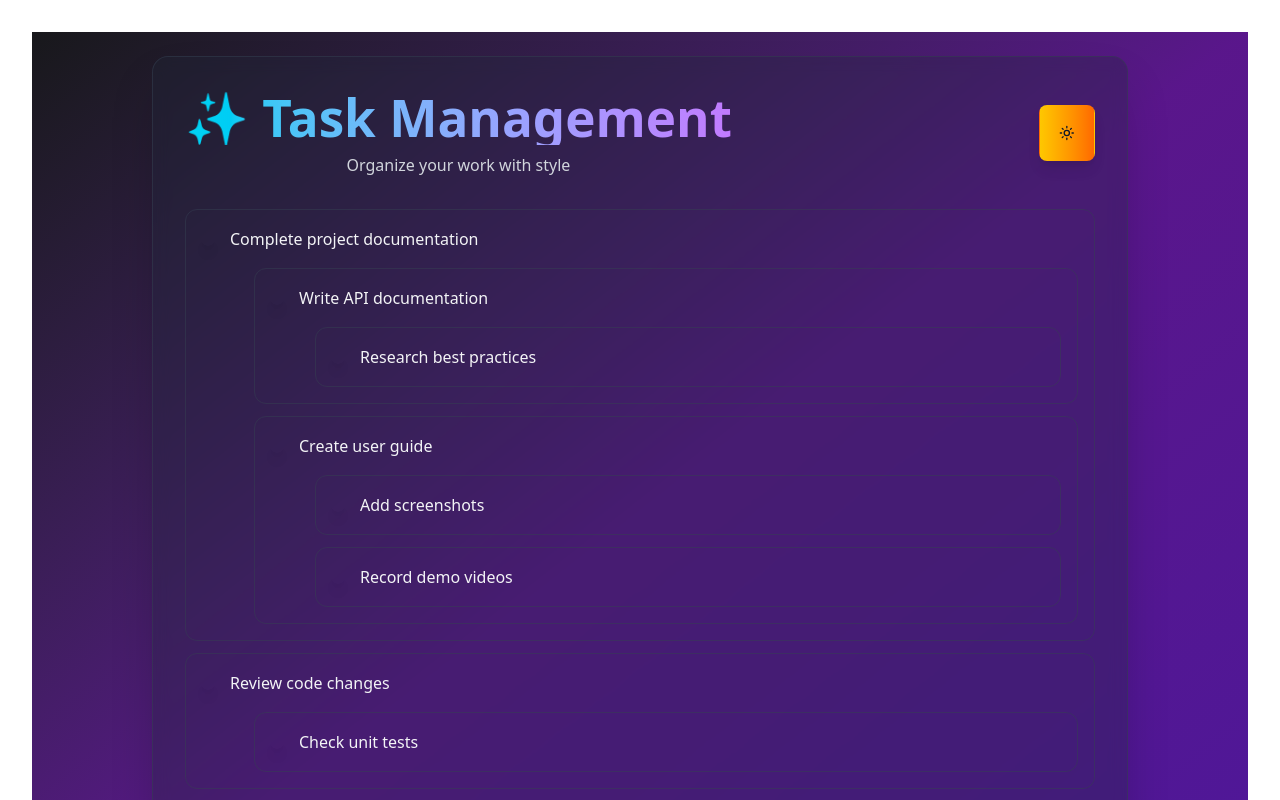
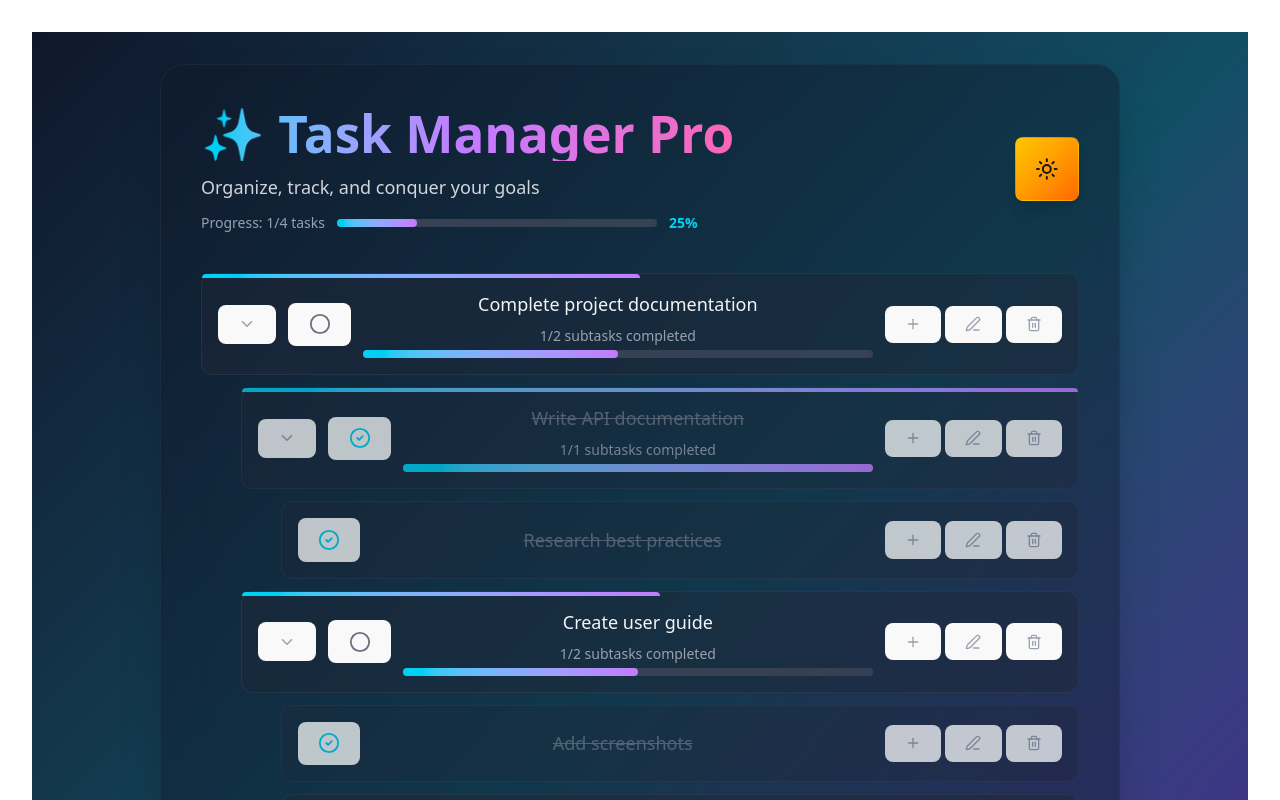
Before and after one commit to Sushant041/quizizz_task, a React (Vite) app: page / in a window 1280 px wide. Shown: the top 800 px of the page. Built offline with nearby package versions, Linux system fonts and the light colour scheme.

Commit message:
changed design

```diff
--- a/src/App.tsx
+++ b/src/App.tsx
@@ -3,34 +3,52 @@ import ListComponent from './components/ListComponent';
 import { Sun, Moon } from 'lucide-react';
 
 interface Task {
+  id: string;
   title: string;
+  completed: boolean;
   subtasks: Task[];
+  isExpanded?: boolean;
 }
 
-const App = () => {
+const App: React.FC = () => {
   const [isDark, setIsDark] = useState(true);
   const [tasks, setTasks] = useState<Task[]>([
     {
-      title: " Complete project documentation",
+      id: '1',
+      title: 'Complete project documentation',
+      completed: false,
+      isExpanded: true,
       subtasks: [
         {
-          title: " Write API documentation",
+          id: '1-1',
+          title: 'Write API documentation',
+          completed: true,
+          isExpanded: true,
           subtasks: [
             {
-              title: " Research best practices",
+              id: '1-1-1',
+              title: 'Research best practices',
+              completed: true,
               subtasks: []
             }
           ]
         },
         {
-          title: " Create user guide",
+          id: '1-2',
+          title: 'Create user guide',
+          completed: false,
+          isExpanded: true,
           subtasks: [
             {
-              title: "Add screenshots",
+              id: '1-2-1',
+              title: 'Add screenshots',
+              completed: true,
               subtasks: []
             },
             {
-              title: " Record demo videos",
+              id: '1-2-2',
+              title: 'Record demo videos',
+              completed: false,
               subtasks: []
             }
           ]
@@ -38,68 +56,113 @@ const App = () => {
       ]
     },
     {
-      title: " Review code changes",
+      id: '2',
+      title: 'Review code changes',
+      completed: false,
+      isExpanded: false,
       subtasks: [
         {
-          title: "Check unit tests",
+          id: '2-1',
+          title: 'Check unit tests',
+          completed: false,
           subtasks: []
         }
       ]
     },
     {
-      title: "Plan next sprint",
+      id: '3',
+      title: 'Plan next sprint',
+      completed: true,
       subtasks: []
     },
     {
-      title: " Design system updates",
+      id: '4',
+      title: 'Design system updates',
+      completed: false,
       subtasks: []
     }
   ]);
 
-  const toggleTheme = () => {
+  const toggleTheme = (): void => {
     setIsDark(!isDark);
   };
 
+  const completedTasks: number = tasks.filter(task => task.completed).length;
+  const totalTasks: number = tasks.length;
+  const overallProgress: number = totalTasks > 0 ? (completedTasks / totalTasks) * 100 : 0;
+
   return (
-    <div className={`min-h-screen transition-all duration-500 w-full ${
+    <div className={`min-h-screen transition-all duration-700 w-full ${
       isDark
-        ? 'bg-gradient-to-br from-zinc-900 via-purple-900 to-violet-900'
+        ? 'bg-gradient-to-br from-slate-900 via-cyan-900 to-violet-900'
         : 'bg-gradient-to-br from-blue-50 via-indigo-50 to-purple-50'
     }`}>
-      <div className="max-w-5xl mx-auto p-6">
-        <div className={`rounded-2xl shadow-2xl backdrop-blur-sm border transition-all duration-500 ${
+      {/* Background decorative elements */}
+      <div className="fixed inset-0 overflow-hidden pointer-events-none">
+        <div className={`absolute -top-1/2 -right-1/2 w-96 h-96 rounded-full blur-3xl opacity-20 ${
+          isDark ? 'bg-cyan-400' : 'bg-blue-400'
+        }`} />
+        <div className={`absolute -bottom-1/2 -left-1/2 w-96 h-96 rounded-full blur-3xl opacity-20 ${
+          isDark ? 'bg-purple-400' : 'bg-purple-400'
+        }`} />
+      </div>
+
+      <div className="relative max-w-5xl mx-auto px-4 sm:px-6 lg:px-8 py-8">
+        <div className={`rounded-3xl shadow-2xl backdrop-blur-xl border transition-all duration-700 ${
           isDark
-            ? 'bg-gray-800/30 border-gray-700/50'
-            : 'bg-white/70 border-white/50'
+            ? 'bg-gray-900/40 border-gray-700/30'
+            : 'bg-white/60 border-white/40'
         }`}>
-          <div className="p-8">
-            <div className="flex items-center justify-between mb-8">
-              <div>
-                <h1 className={`text-3xl font-bold bg-gradient-to-r ${
+          <div className="p-6 sm:p-10">
+            {/* Header */}
+            <div className="flex flex-col sm:flex-row sm:items-center sm:justify-between gap-6 mb-10">
+              <div className="text-center sm:text-left space-y-3">
+                <h1 className={`text-3xl sm:text-4xl font-bold bg-gradient-to-r ${
                   isDark
-                    ? 'from-cyan-400 to-purple-400 text-transparent bg-clip-text'
-                    : 'from-blue-600 to-purple-600 text-transparent bg-clip-text'
+                    ? 'from-cyan-400 via-purple-400 to-pink-400 text-transparent bg-clip-text'
+                    : 'from-blue-600 via-purple-600 to-indigo-600 text-transparent bg-clip-text'
                 }`}>
-                  ✨ Task Management
+                  ✨ Task Manager Pro
                 </h1>
-                <p className={`mt-2 ${isDark ? 'text-gray-300' : 'text-gray-600'}`}>
-                  Organize your work with style
+                <p className={`text-base sm:text-lg ${isDark ? 'text-gray-300' : 'text-gray-600'}`}>
+                  Organize, track, and conquer your goals
                 </p>
+
+                {/* Overall progress */}
+                <div className="flex items-center gap-3">
+                  <span className={`text-sm font-medium ${isDark ? 'text-gray-400' : 'text-gray-500'}`}>
+                    Progress: {completedTasks}/{totalTasks} tasks
+                  </span>
+                  <div className={`flex-1 max-w-xs h-2 rounded-full ${isDark ? 'bg-gray-700' : 'bg-gray-200'}`}>
+                    <div
+                      className={`h-full rounded-full transition-all duration-1000 ${
+                        isDark ? 'bg-gradient-to-r from-cyan-400 to-purple-400' : 'bg-gradient-to-r from-blue-500 to-purple-500'
+                      }`}
+                      style={{ width: `${overallProgress}%` }}
+                    />
+                  </div>
+                  <span className={`text-sm font-bold ${
+                    isDark ? 'text-cyan-400' : 'text-blue-600'
+                  }`}>
+                    {Math.round(overallProgress)}%
+                  </span>
+                </div>
               </div>
 
               <button
                 onClick={toggleTheme}
-                className={`flex items-center justify-center w-14 h-14 rounded-full transition-all duration-300 shadow-lg hover:shadow-xl transform hover:scale-110 ${
+                className={`flex items-center justify-center w-16 h-16 rounded-2xl transition-all duration-300 shadow-lg hover:shadow-2xl transform hover:scale-110 hover:rotate-12 ${
                   isDark
-                    ? 'bg-gradient-to-r from-yellow-400 to-orange-500 text-gray-900'
-                    : 'bg-gradient-to-r from-indigo-500 to-purple-600 text-white'
+                    ? 'bg-gradient-to-br from-yellow-400 to-orange-500 text-gray-900'
+                    : 'bg-gradient-to-br from-indigo-500 to-purple-600 text-white'
                 }`}
                 title={isDark ? 'Switch to light mode' : 'Switch to dark mode'}
               >
-                {isDark ? <Sun size={24} /> : <Moon size={24} />}
+                {isDark ? <Sun size={28} /> : <Moon size={28} />}
               </button>
             </div>
 
+            {/* Tasks */}
             <ListComponent
               tasks={tasks}
               onTasksUpdate={setTasks}
--- a/src/components/ListComponent.tsx
+++ b/src/components/ListComponent.tsx
@@ -1,191 +1,277 @@
-import React, { useState } from "react";
-import { Plus} from "lucide-react";
+import { useState } from 'react';
+import { Plus, CheckCircle2, Circle, ChevronDown, ChevronRight, Trash2, Edit3 } from 'lucide-react';
 
 interface Task {
+  id: string;
   title: string;
+  completed: boolean;
   subtasks: Task[];
+  isExpanded?: boolean;
 }
 
 interface ListComponentProps {
   tasks: Task[];
-  onTasksUpdate?: (updatedTasks: Task[]) => void;
-  level?: number;
-  isDark?: boolean;
+  onTasksUpdate: (tasks: Task[]) => void;
+  isDark: boolean;
 }
 
-const ListComponent: React.FC<ListComponentProps> = ({
-  tasks,
-  onTasksUpdate,
-  level = 0,
-  isDark = false,
-}) => {
-  const [localTasks, setLocalTasks] = useState<Task[]>(tasks);
-  const [inputVisible, setInputVisible] = useState<{ [key: number]: boolean }>(
-    {}
-  );
-  const [newSubtaskTitles, setNewSubtaskTitles] = useState<{
-    [key: number]: string;
-  }>({});
+const generateId = (): string => Math.random().toString(36).substr(2, 9);
 
-  const handleAddSubtask = (index: number) => {
-    setInputVisible((prev) => ({ ...prev, [index]: true }));
+const ListComponent: React.FC<ListComponentProps> = ({ tasks, onTasksUpdate, isDark }) => {
+  const [editingId, setEditingId] = useState<string | null>(null);
+  const [editText, setEditText] = useState<string>('');
+
+  const updateTask = (taskId: string, updates: Partial<Task>, taskList: Task[] = tasks): Task[] => {
+    return taskList.map(task => {
+      if (task.id === taskId) {
+        return { ...task, ...updates };
+      }
+      if (task.subtasks.length > 0) {
+        return { ...task, subtasks: updateTask(taskId, updates, task.subtasks) };
+      }
+      return task;
+    });
   };
 
-  const handleSubtaskChange = (index: number, value: string) => {
-    setNewSubtaskTitles((prev) => ({ ...prev, [index]: value }));
+  const addSubtask = (parentId: string): void => {
+    const newTask = {
+      id: generateId(),
+      title: 'New subtask',
+      completed: false,
+      subtasks: [],
+      isExpanded: false
     };
 
-  const handleSubmitSubtask = (index: number) => {
-    const updatedTasks = [...localTasks];
-    const newSubtaskTitle = newSubtaskTitles[index];
-
-    if (newSubtaskTitle.trim() === "") return;
-
-    updatedTasks[index].subtasks.push({
-      title: newSubtaskTitle.trim(),
-      subtasks: [],
+    const addToParent = (taskList: Task[]): Task[] => {
+      return taskList.map(task => {
+        if (task.id === parentId) {
+          return {
+            ...task,
+            subtasks: [...task.subtasks, newTask],
+            isExpanded: true
+          };
+        }
+        if (task.subtasks.length > 0) {
+          return { ...task, subtasks: addToParent(task.subtasks) };
+        }
+        return task;
       });
-
-    setLocalTasks(updatedTasks);
-    setInputVisible((prev) => ({ ...prev, [index]: false }));
-    setNewSubtaskTitles((prev) => ({ ...prev, [index]: "" }));
-
-    if (onTasksUpdate) {
-      onTasksUpdate(updatedTasks);
-    }
     };
 
-  const handleCancelSubtask = (index: number) => {
-    setInputVisible((prev) => ({ ...prev, [index]: false }));
-    setNewSubtaskTitles((prev) => ({ ...prev, [index]: "" }));
+    onTasksUpdate(addToParent(tasks));
+    setEditingId(newTask.id);
+    setEditText('New subtask');
   };
 
-  const handleKeyPress = (index: number, e: React.KeyboardEvent) => {
-    if (e.key === 'Enter') {
-      handleSubmitSubtask(index);
-    } else if (e.key === 'Escape') {
-      handleCancelSubtask(index);
-    }
+  const deleteTask = (taskId: string): void => {
+    const removeFromList = (taskList: Task[]): Task[] => {
+      return taskList.filter(task => task.id !== taskId).map(task => ({
+        ...task,
+        subtasks: removeFromList(task.subtasks)
+      }));
+    };
+    onTasksUpdate(removeFromList(tasks));
   };
 
-  const getIndentClass = () => {
-    switch (level) {
-      case 0: return "pl-0";
-      case 1: return "pl-6";
-      case 2: return "pl-4";
-      default: return "pl-3";
-    }
+  const startEditing = (task: Task): void => {
+    setEditingId(task.id);
+    setEditText(task.title);
   };
 
-  const getBulletColor = () => {
-    if (isDark) {
-      const darkColors = ["text-cyan-400", "text-emerald-400", "text-violet-400", "text-orange-400", "text-pink-400"];
-      return darkColors[level % darkColors.length];
-    } else {
-      const lightColors = ["text-blue-600", "text-emerald-600", "text-violet-600", "text-orange-600", "text-pink-600"];
-      return lightColors[level % lightColors.length];
+  const saveEdit = (taskId: string): void => {
+    if (editText.trim()) {
+      onTasksUpdate(updateTask(taskId, { title: editText.trim() }));
     }
+    setEditingId(null);
+    setEditText('');
   };
 
-  const getHoverClass = () => {
-    return isDark ? "hover:bg-gray-800/50" : "hover:bg-gradient-to-r hover:from-blue-50 hover:to-purple-50";
+  interface TaskItemProps {
+    task: Task;
+    depth?: number;
+  }
+
+  const TaskItem: React.FC<TaskItemProps> = ({ task, depth = 0 }) => {
+    const hasSubtasks = task.subtasks.length > 0;
+    const completedSubtasks = task.subtasks.filter(st => st.completed).length;
+    const progressPercentage = hasSubtasks ? (completedSubtasks / task.subtasks.length) * 100 : 0;
+
+    return (
+      <div className={`group transition-all duration-300 ${depth > 0 ? 'ml-6' : ''}`}>
+        <div className={`relative rounded-xl p-4 mb-3 border transition-all duration-300 hover:shadow-lg hover:scale-[1.02] ${
+          isDark
+            ? 'bg-gray-800/50 border-gray-700/50 hover:bg-gray-800/70 hover:border-gray-600/70'
+            : 'bg-white/80 border-gray-200/50 hover:bg-white/90 hover:border-gray-300/70'
+        } ${task.completed ? 'opacity-75' : ''}`}>
+
+          {/* Progress bar for tasks with subtasks */}
+          {hasSubtasks && (
+            <div className={`absolute top-0 left-0 h-1 rounded-t-xl transition-all duration-500 ${
+              isDark ? 'bg-gradient-to-r from-cyan-400 to-purple-400' : 'bg-gradient-to-r from-blue-500 to-purple-500'
+            }`} style={{ width: `${progressPercentage}%` }} />
+          )}
+
+          <div className="flex items-center gap-3">
+            {/* Expand/Collapse button */}
+            {hasSubtasks && (
+              <button
+                onClick={() => onTasksUpdate(updateTask(task.id, { isExpanded: !task.isExpanded }))}
+                className={`p-1 rounded-lg transition-all duration-200 hover:scale-110 ${
+                  isDark ? 'hover:bg-gray-700/50 text-gray-400' : 'hover:bg-gray-100 text-gray-500'
+                }`}
+              >
+                {task.isExpanded ? <ChevronDown size={18} /> : <ChevronRight size={18} />}
+              </button>
+            )}
+
+            {/* Completion checkbox */}
+            <button
+              onClick={() => onTasksUpdate(updateTask(task.id, { completed: !task.completed }))}
+              className={`transition-all duration-200 hover:scale-110 ${
+                task.completed
+                  ? (isDark ? 'text-cyan-400' : 'text-blue-500')
+                  : (isDark ? 'text-gray-500 hover:text-cyan-400' : 'text-gray-400 hover:text-blue-500')
+              }`}
+            >
+              {task.completed ? <CheckCircle2 size={22} /> : <Circle size={22} />}
+            </button>
+
+            {/* Task title */}
+            <div className="flex-1">
+              {editingId === task.id ? (
+                <input
+                  type="text"
+                  value={editText}
+                  onChange={(e: React.ChangeEvent<HTMLInputElement>) => setEditText(e.target.value)}
+                  onBlur={() => saveEdit(task.id)}
+                  onKeyDown={(e: React.KeyboardEvent<HTMLInputElement>) => {
+                    if (e.key === 'Enter') saveEdit(task.id);
+                    if (e.key === 'Escape') {
+                      setEditingId(null);
+                      setEditText('');
+                    }
+                  }}
+                  className={`w-full px-2 py-1 rounded-lg border-2 focus:outline-none transition-colors ${
+                    isDark
+                      ? 'bg-gray-700 border-cyan-400/50 focus:border-cyan-400 text-white'
+                      : 'bg-white border-blue-400/50 focus:border-blue-500 text-gray-900'
+                  }`}
+                  autoFocus
+                />
+              ) : (
+                <span
+                  className={`text-lg font-medium transition-colors cursor-pointer hover:opacity-80 ${
+                    task.completed
+                      ? `line-through ${isDark ? 'text-gray-500' : 'text-gray-400'}`
+                      : (isDark ? 'text-gray-100' : 'text-gray-800')
+                  }`}
+                  onClick={() => startEditing(task)}
+                >
+                  {task.title}
+                </span>
+              )}
+
+              {/* Subtask progress indicator */}
+              {hasSubtasks && (
+                <div className={`mt-2 text-sm ${isDark ? 'text-gray-400' : 'text-gray-500'}`}>
+                  {completedSubtasks}/{task.subtasks.length} subtasks completed
+                  <div className={`mt-1 w-full h-2 rounded-full ${isDark ? 'bg-gray-700' : 'bg-gray-200'}`}>
+                    <div
+                      className={`h-full rounded-full transition-all duration-500 ${
+                        isDark ? 'bg-gradient-to-r from-cyan-400 to-purple-400' : 'bg-gradient-to-r from-blue-500 to-purple-500'
+                      }`}
+                      style={{ width: `${progressPercentage}%` }}
+                    />
+                  </div>
+                </div>
+              )}
+            </div>
+
+            {/* Action buttons */}
+            <div className="flex items-center gap-1 opacity-100 transition-opacity duration-200">
+              <button
+                onClick={() => addSubtask(task.id)}
+                className={`p-2 rounded-lg transition-all duration-200 hover:scale-110 ${
+                  isDark
+                    ? 'hover:bg-gray-700/50 text-gray-400 hover:text-cyan-400'
+                    : 'hover:bg-gray-100 text-gray-500 hover:text-blue-500'
+                }`}
+                title="Add subtask"
+              >
+                <Plus size={16} />
+              </button>
+
+              <button
+                onClick={() => startEditing(task)}
+                className={`p-2 rounded-lg transition-all duration-200 hover:scale-110 ${
+                  isDark
+                    ? 'hover:bg-gray-700/50 text-gray-400 hover:text-yellow-400'
+                    : 'hover:bg-gray-100 text-gray-500 hover:text-yellow-500'
+                }`}
+                title="Edit task"
+              >
+                <Edit3 size={16} />
+              </button>
+
+              <button
+                onClick={() => deleteTask(task.id)}
+                className={`p-2 rounded-lg transition-all duration-200 hover:scale-110 ${
+                  isDark
+                    ? 'hover:bg-gray-700/50 text-gray-400 hover:text-red-400'
+                    : 'hover:bg-gray-100 text-gray-500 hover:text-red-500'
+                }`}
+                title="Delete task"
+              >
+                <Trash2 size={16} />
+              </button>
+            </div>
+          </div>
+        </div>
+
+        {/* Subtasks */}
+        {hasSubtasks && task.isExpanded && (
+          <div className="ml-4 space-y-2 animate-in slide-in-from-top-1 duration-300">
+            {task.subtasks.map(subtask => (
+              <TaskItem key={subtask.id} task={subtask} depth={depth + 1} />
+            ))}
+          </div>
+        )}
+      </div>
+    );
   };
 
-  const getInputBg = () => {
-    return isDark ? "bg-gray-800 border-gray-600 text-white placeholder-gray-400" : "bg-white border-gray-300";
+  const addNewTask = (): void => {
+    const newTask = {
+      id: generateId(),
+      title: 'New task',
+      completed: false,
+      subtasks: [],
+      isExpanded: false
     };
-
-  const getInputFocus = () => {
-    return isDark ? "focus:ring-cyan-500 focus:border-cyan-500" : "focus:ring-blue-500 focus:border-blue-500";
+    onTasksUpdate([...tasks, newTask]);
+    setEditingId(newTask.id);
+    setEditText('New task');
   };
 
   return (
-    <div className="space-y-3 w-full flex flex-col">
-      {localTasks.map((task, index) => (
-        <div key={index} className={`${getIndentClass()}`}>
-          <div className={`group flex items-start gap-4 p-4 rounded-xl ${getHoverClass()} transition-all duration-300 border ${isDark ? 'border-gray-700/50' : 'border-transparent hover:border-purple-200'}`}>
-            <div className={`w-3 h-3 rounded-full mt-2 flex-shrink-0 ${getBulletColor()} shadow-lg`} />
-
-            <div className="flex-1 min-w-0">
-              <div className="flex items-center justify-between">
-                <span className={`font-medium leading-relaxed break-words ${isDark ? 'text-gray-100' : 'text-gray-800'}`}>
-                  {task.title}
-                </span>
+    <div className="space-y-4">
+      {tasks.map(task => (
+        <TaskItem key={task.id} task={task} />
+      ))}
 
       <button
-                  onClick={() => handleAddSubtask(index)}
-                  className={`opacity-0 group-hover:opacity-100 flex items-center justify-center w-4 h-4 rounded-full transition-all duration-300 flex-shrink-0 ml-3 ${
+        onClick={addNewTask}
+        className={`w-full p-4 rounded-xl border-2 border-dashed transition-all duration-300 hover:scale-[1.02] group ${
           isDark
-                      ? 'hover:bg-cyan-500/20 text-white-400 hover:text-cyan-300'
-                      : 'hover:bg-blue-100 text-white-600 hover:text-green-700 hover:shadow-md'
+            ? 'border-gray-600 hover:border-cyan-400/50 hover:bg-gray-800/30 text-gray-400 hover:text-cyan-400'
+            : 'border-gray-300 hover:border-blue-400/50 hover:bg-blue-50/50 text-gray-500 hover:text-blue-500'
         }`}
-                  title="Add Subtask"
       >
-                  <Plus className="bg-white-500" size={18} />+
+        <div className="flex items-center justify-center gap-2">
+          <Plus size={20} className="transition-transform duration-200 group-hover:rotate-90" />
+          <span className="font-medium">Add New Task</span>
+        </div>
       </button>
-              </div>
-
-              {inputVisible[index] && (
-                <div className={`mt-4 p-4 rounded-xl shadow-lg border ${
-                  isDark
-                    ? 'bg-gray-800/80 border-gray-600 backdrop-blur-sm'
-                    : 'bg-white/90 border-gray-200 backdrop-blur-sm'
-                }`}>
-                  <div className="flex gap-3">
-                    <input
-                      type="text"
-                      placeholder="Enter subtask title..."
-                      value={newSubtaskTitles[index] || ""}
-                      onChange={(e) => handleSubtaskChange(index, e.target.value)}
-                      onKeyDown={(e) => handleKeyPress(index, e)}
-                      className={`flex-1 px-4 py-3 border rounded-lg focus:outline-none focus:ring-2 transition-all duration-200 ${getInputBg()} ${getInputFocus()}`}
-                      autoFocus
-                    />
-                    <button
-                      onClick={() => handleSubmitSubtask(index)}
-                      disabled={!newSubtaskTitles[index]?.trim()}
-                      className="flex items-center justify-center w-11 h-11 bg-gradient-to-r from-emerald-500 to-emerald-600 hover:from-emerald-600 hover:to-emerald-700 disabled:from-gray-400 disabled:to-gray-500 text-white rounded-lg transition-all duration-200 disabled:cursor-not-allowed shadow-lg hover:shadow-xl transform hover:scale-105"
-                      title="Add subtask (Enter)"
-                    >
-                      Add
-                    </button>
-                    <button
-                      onClick={() => handleCancelSubtask(index)}
-                      className={`flex items-center justify-center w-11 h-11 rounded-lg transition-all duration-200 shadow-lg hover:shadow-xl transform hover:scale-105 ${
-                        isDark
-                          ? 'bg-gray-600 hover:bg-gray-500 text-gray-200'
-                          : 'bg-gray-400 hover:bg-gray-500 text-white'
-                      }`}
-                      title="Cancel (Esc)"
-                    >
-
-                    </button>
-                  </div>
-                  <p className={`text-xs mt-3 ${isDark ? 'text-gray-400' : 'text-gray-500'}`}>
-                    Press <kbd className={`px-2 py-1 rounded text-xs font-mono ${isDark ? 'bg-gray-700 text-gray-300' : 'bg-gray-100 text-gray-700'}`}>Enter</kbd> to add • Press <kbd className={`px-2 py-1 rounded text-xs font-mono ${isDark ? 'bg-gray-700 text-gray-300' : 'bg-gray-100 text-gray-700'}`}>Esc</kbd> to cancel
-                  </p>
-                </div>
-              )}
-
-              {task.subtasks && task.subtasks.length > 0 && (
-                <div className="mt-4">
-                  <ListComponent
-                    tasks={task.subtasks}
-                    level={level + 1}
-                    isDark={isDark}
-                    onTasksUpdate={(updatedSubtasks) => {
-                      const updated = [...localTasks];
-                      updated[index].subtasks = updatedSubtasks;
-                      setLocalTasks(updated);
-                      if (onTasksUpdate) onTasksUpdate(updated);
-                    }}
-                  />
-                </div>
-              )}
-            </div>
-          </div>
-        </div>
-      ))}
     </div>
   );
 };
--- a/src/index.css
+++ b/src/index.css
@@ -53,7 +53,7 @@ button {
   font-size: 1em;
   font-weight: 500;
   font-family: inherit;
-  background-color: #1a1a1a;
+  /* background-color: #1a1a1a; */
   cursor: pointer;
   transition: border-color 0.25s;
 }
```
Lines whose indentation alone changed are shown as unchanged.
